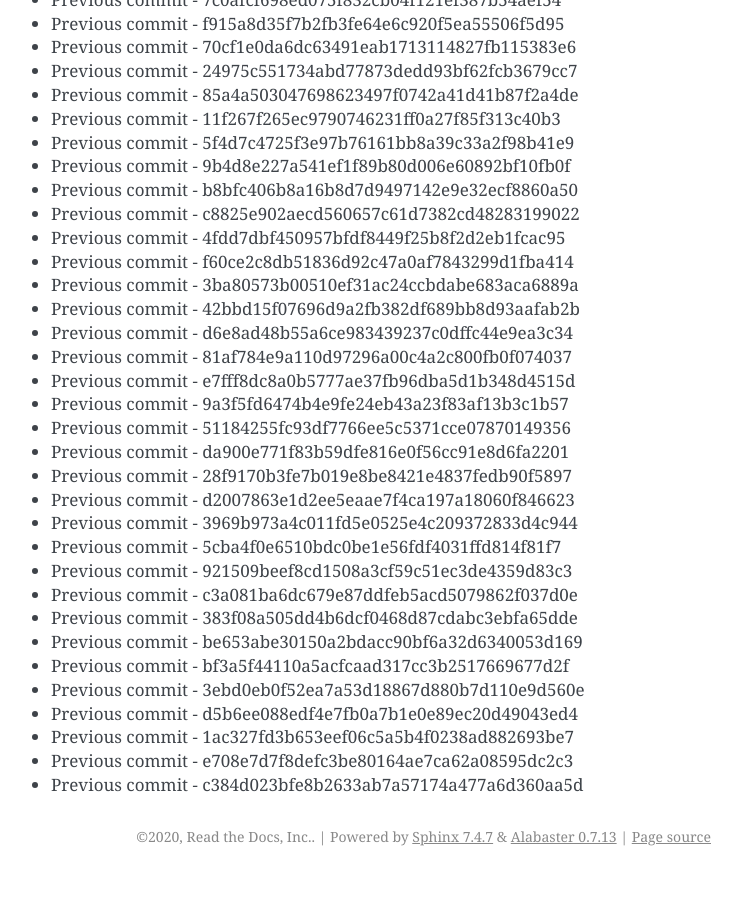
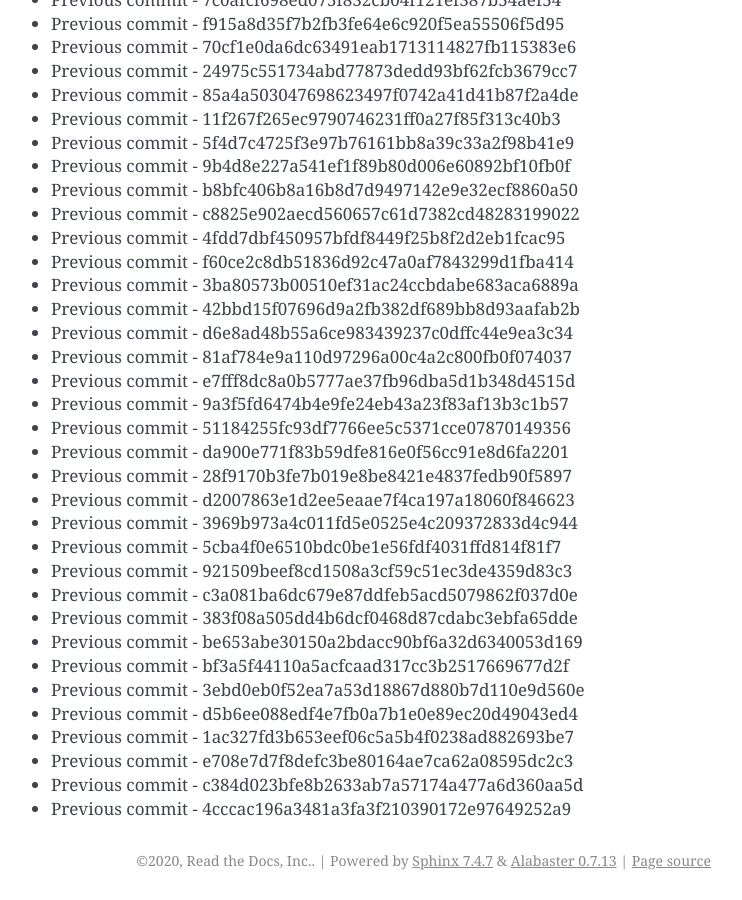
Before and after one commit to readthedocs/rtd-git-stresstest, a Sphinx documentation site: the page built from docs/updates.rst, in a window 1280 px wide and 900 px high, scrolled down 99389 px. Shown: the whole window, without its empty margins (399-1141 px from the left). Built offline with Sphinx 7.4.7, drawn with Linux system fonts in a browser that asks for light colours; before the commit the page ends 100265 px from its top, so only the background shows below that.

Commit message:
Generating commit from previous: 4cccac196a3481a3fa3f210390172e97649252a9

```diff
--- a/docs/updates.rst
+++ b/docs/updates.rst
@@ -4208,3 +4208,4 @@ It can be tested for any performance characteristics.
 * Previous commit - 1ac327fd3b653eef06c5a5b4f0238ad882693be7
 * Previous commit - e708e7d7f8defc3be80164ae7ca62a08595dc2c3
 * Previous commit - c384d023bfe8b2633ab7a57174a477a6d360aa5d
+* Previous commit - 4cccac196a3481a3fa3f210390172e97649252a9
```
